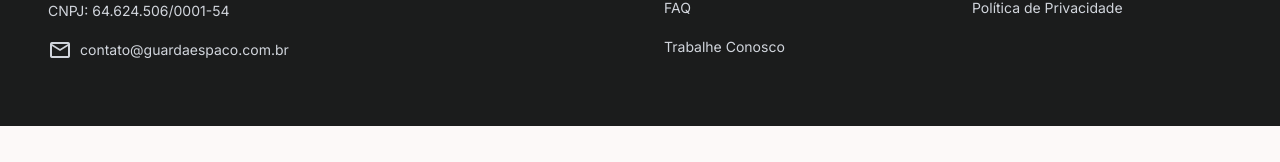
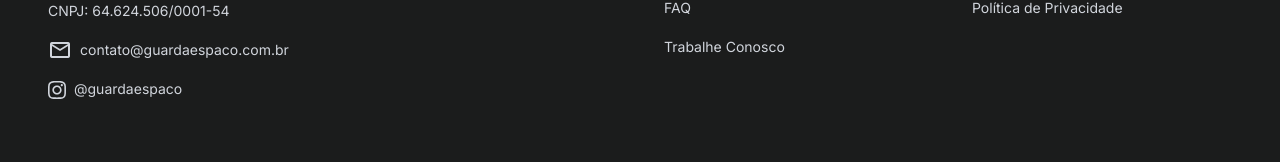
Before and after one commit to pedronanonel/guardaespaco-lp, a Next.js app: page / in a window 1280 px wide. Shown: the part 4545-4707 px from the top of the page. Before the commit the page ends 4671 px from the top, so only its background shows below. Built offline with nearby package versions, Linux system fonts and the light colour scheme.

Commit message:
feat: add instagram link to footer

```diff
--- a/src/components/Footer.tsx
+++ b/src/components/Footer.tsx
@@ -19,6 +19,14 @@
               <a href="mailto:contato@guardaespaco.com.br" className="flex items-center gap-2 hover:text-[#ff5716] transition-colors">
                 <span className="material-symbols-outlined text-[18px]">mail</span>
                 contato@guardaespaco.com.br
+              </a>
+            </p>
+            <p>
+              <a href="https://www.instagram.com/guardaespaco/" target="_blank" rel="noopener noreferrer" className="flex items-center gap-2 hover:text-[#ff5716] transition-colors">
+                <svg className="w-[18px] h-[18px] fill-current" viewBox="0 0 24 24" xmlns="http://www.w3.org/2000/svg">
+                  <path d="M12 2.163c3.204 0 3.584.012 4.85.07 3.252.148 4.771 1.691 4.919 4.919.058 1.265.069 1.645.069 4.849 0 3.205-.012 3.584-.069 4.849-.149 3.225-1.664 4.771-4.919 4.919-1.266.058-1.644.07-4.85.07-3.204 0-3.584-.012-4.849-.07-3.26-.149-4.771-1.699-4.919-4.92-.058-1.265-.07-1.644-.07-4.849 0-3.204.013-3.583.07-4.849.149-3.227 1.664-4.771 4.919-4.919 1.266-.057 1.645-.069 4.849-.069zm0-2.163c-3.259 0-3.667.014-4.947.072-4.358.2-6.78 2.618-6.98 6.98-.059 1.281-.073 1.689-.073 4.948 0 3.259.014 3.668.072 4.948.2 4.358 2.618 6.78 6.98 6.98 1.281.058 1.689.072 4.948.072 3.259 0 3.668-.014 4.948-.072 4.354-.2 6.782-2.618 6.979-6.98.059-1.28.073-1.689.073-4.948 0-3.259-.014-3.667-.072-4.947-.196-4.354-2.617-6.78-6.979-6.98-1.281-.059-1.69-.073-4.949-.073zm0 5.838c-3.403 0-6.162 2.759-6.162 6.162s2.759 6.163 6.162 6.163 6.162-2.759 6.162-6.163c0-3.403-2.759-6.162-6.162-6.162zm0 10.162c-2.209 0-4-1.79-4-4 0-2.209 1.791-4 4-4s4 1.791 4 4c0 2.21-1.791 4-4 4zm6.406-11.845c-.796 0-1.441.645-1.441 1.44s.645 1.44 1.441 1.44c.795 0 1.439-.645 1.439-1.44s-.644-1.44-1.439-1.44z"/>
+                </svg>
+                @guardaespaco
               </a>
             </p>
           </div>
```
